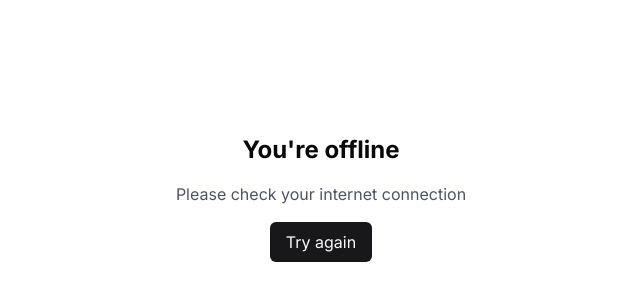
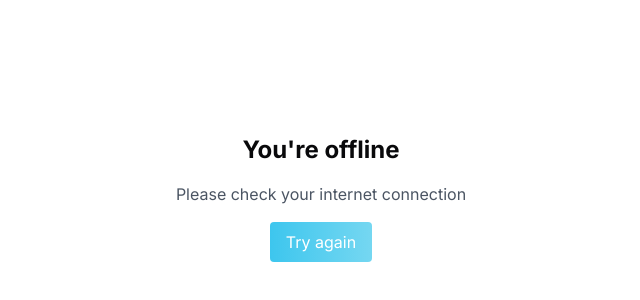
Before and after one commit to Bekione/task_vine, a Next.js app: page /offline in a window 1280 px wide. Shown: the part 202-502 px from the top of the page, without its empty margins (319-959 px from the left). Built offline with nearby package versions, Linux system fonts and the light colour scheme.

Commit message:
style(button): update button styling in Offline component
- Changed the button styling in the Offline component to use a gradient background and rounded corners.
- This update enhances the visual appeal and user experience of the offline state notification.

```diff
--- a/app/offline/page.tsx
+++ b/app/offline/page.tsx
@@ -7,7 +7,7 @@ export default function Offline() {
       <p className="text-gray-600 mb-4">Please check your internet connection</p>
       <button
         onClick={() => window.location.reload()}
-        className="px-4 py-2 bg-primary text-primary-foreground rounded-md hover:bg-primary/90"
+        className="px-4 py-2 rounded-sm bg-gradient-to-r from-gradient-from to-gradient-to hover:opacity-90 text-white"
       >
         Try again
       </button>
```
